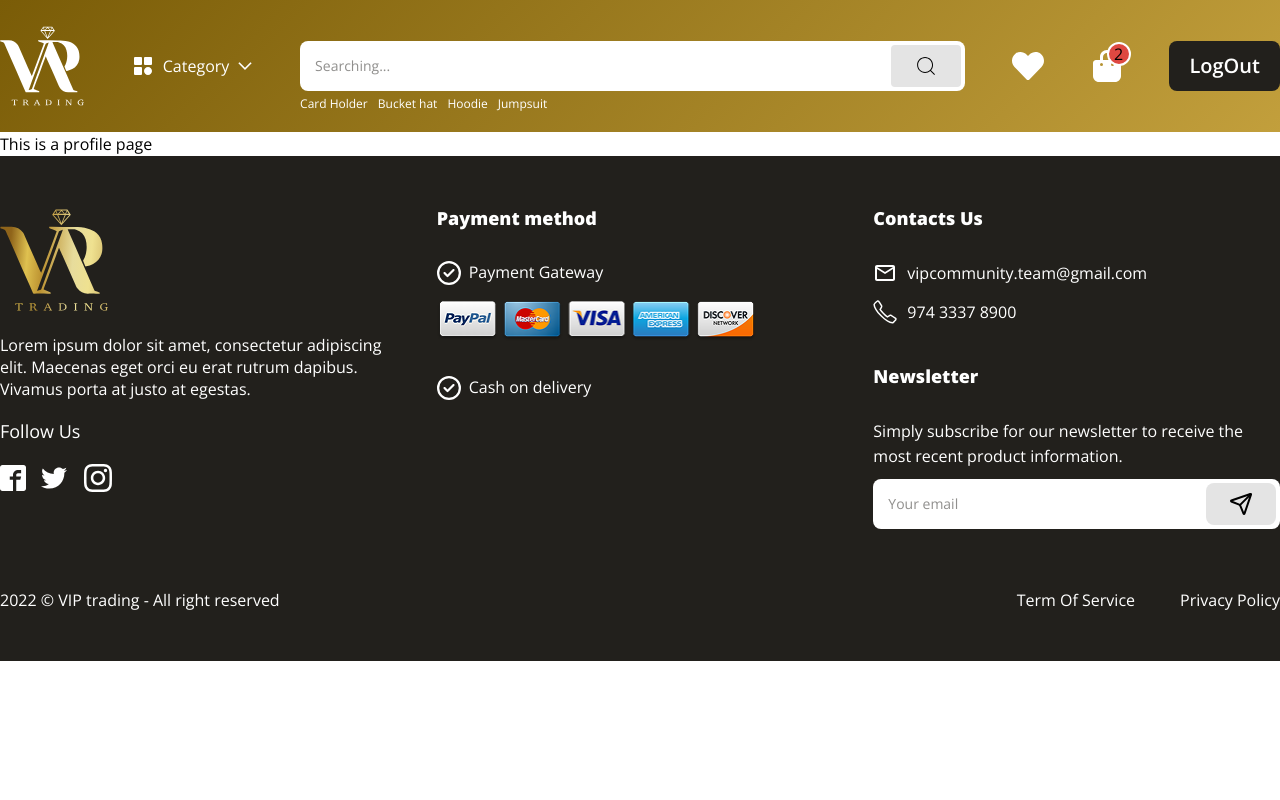
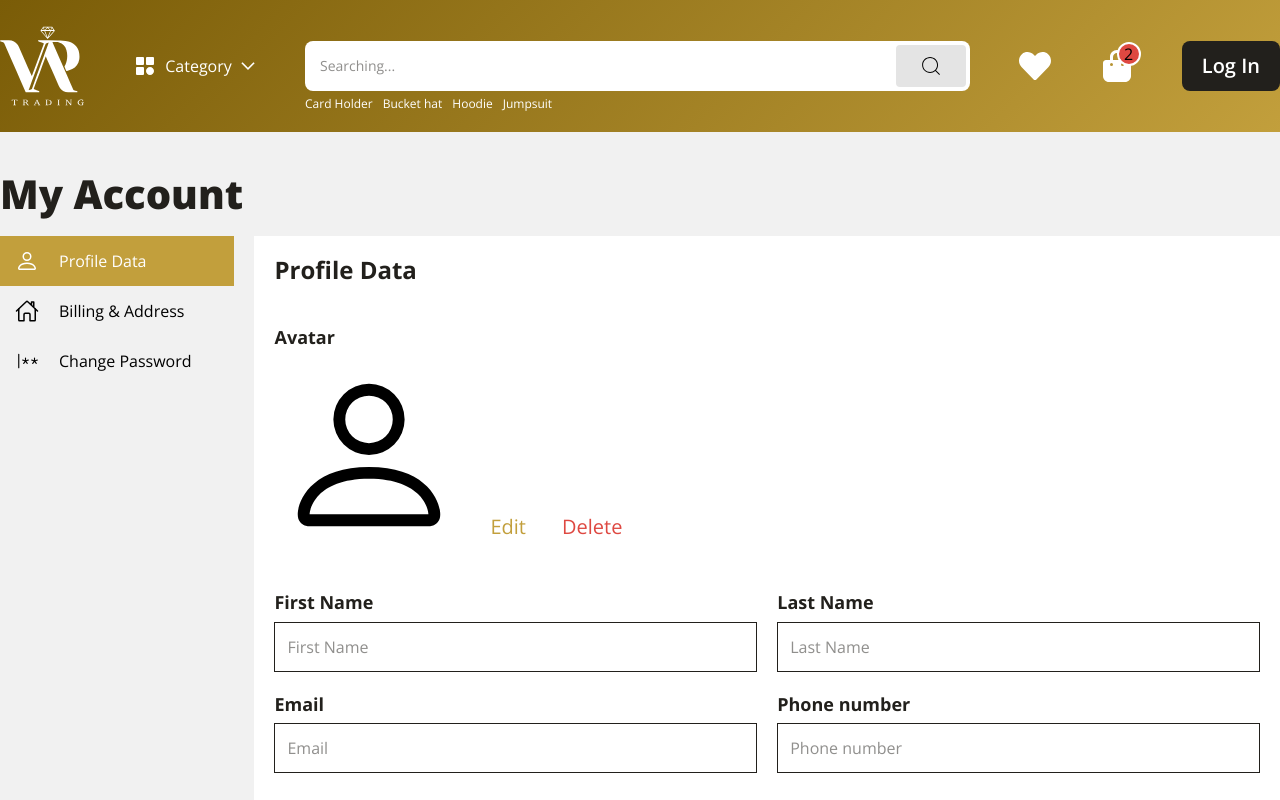
Before and after one commit to SaMaks90/store-multibrand, a Next.js app: page /profile in a window 1280 px wide. Shown: the top 800 px of the page. Built offline with nearby package versions, Linux system fonts and the light colour scheme; no server answers.

Commit message:
Added profile page with form for personal data|billing address|change password

```diff
--- a/src/app/globals.css
+++ b/src/app/globals.css
@@ -38,5 +38,5 @@ menu {
     --text-4xl: 40px;
     --text-5xl: 48px;
     --gradient-gold: 134deg, var(--secondary) 0%, var(--main-color) 100%;
-    --base-color-background: #fcfcfc;
+    --base-color-background: #f1f1f1;
 }
--- a/src/app/layout.tsx
+++ b/src/app/layout.tsx
@@ -4,6 +4,7 @@ import { Open_Sans } from "next/font/google";
 import "./globals.css";
 import Footer from "@/components/Footer";
 import Header from "@/components/Header";
+// import { refreshSession } from "@/src/app/lib/session";
 
 interface IRootLayoutProps {
   readonly children: ReactNode;
@@ -19,12 +20,20 @@ export const metadata: Metadata = {
 
 const openSans = Open_Sans({ subsets: ["latin"] });
 
-const RootLayout = ({ children }: IRootLayoutProps) => {
+const RootLayout = async ({ children }: IRootLayoutProps) => {
+  // await refreshSession();
+
   return (
     <html lang="en" className={openSans.className}>
       <body className={"flex flex-col min-h-screen"}>
         <Header />
-        {children}
+        <main
+          className={
+            "flex-grow flex justify-center h-full py-40 bg-(--base-color-background)"
+          }
+        >
+          {children}
+        </main>
         <Footer />
       </body>
     </html>
--- a/src/app/lib/session.ts
+++ b/src/app/lib/session.ts
@@ -40,7 +40,7 @@ const decrypt = async (
 
 export const getCurrentSession = async () => {
   const session = (await cookies()).get("session")?.value;
-  const payload = await decrypt(session);
+  const payload = session ? await decrypt(session) : null;
 
   return { session, payload };
 };
--- a/src/app/page.tsx
+++ b/src/app/page.tsx
@@ -1,5 +1,5 @@
 const Home = () => {
-  return <main className={"flex-grow"}></main>;
+  return <></>;
 };
 
 export default Home;
--- /dev/null
+++ b/src/app/profile/layout.tsx
@@ -0,0 +1,71 @@
+"use client";
+
+import { ReactNode } from "react";
+import Link from "next/link";
+import clsx from "clsx";
+import { useSearchParams } from "next/navigation";
+import { BsPerson } from "react-icons/bs";
+import { IoHomeOutline } from "react-icons/io5";
+import { PiPasswordLight } from "react-icons/pi";
+
+interface ILayoutProps {
+  children: ReactNode;
+}
+const Layout = ({ children }: ILayoutProps) => {
+  const params = useSearchParams();
+  const activeClassName = "bg-(--main-color) rounded-[8] text-(--white)";
+  const baseClassName = "h-50 flex items-center px-15 gap-20";
+
+  return (
+    <section className={"w-7xl flex flex-col gap-20"}>
+      <h2 className={"text-4xl text-(--dark) font-(--font-weight-extrabold)"}>
+        My Account
+      </h2>
+      <section className={"flex flex-row gap-20"}>
+        <aside className={"w-295 flex flex-col"}>
+          <Link
+            href={"/profile"}
+            className={clsx(
+              baseClassName,
+              !params.get("change-password") &&
+                !params.get("billing-address") &&
+                activeClassName,
+            )}
+          >
+            <BsPerson className={"w-24 h-24"} />
+            Profile Data
+          </Link>
+          <Link
+            href={"/profile?billing-address=true"}
+            className={clsx(
+              baseClassName,
+              params.get("billing-address") && activeClassName,
+            )}
+          >
+            <IoHomeOutline className={"w-24 h-24"} />
+            Billing & Address
+          </Link>
+          <Link
+            href={"/profile?change-password=true"}
+            className={clsx(
+              baseClassName,
+              params.get("change-password") && activeClassName,
+            )}
+          >
+            <PiPasswordLight className={"w-24 h-24"} />
+            Change Password
+          </Link>
+        </aside>
+        <section
+          className={
+            "w-full p-20 flex flex-col gap-40 bg-(--white) rounded-[8]"
+          }
+        >
+          {children}
+        </section>
+      </section>
+    </section>
+  );
+};
+
+export default Layout;
--- a/src/app/profile/page.tsx
+++ b/src/app/profile/page.tsx
@@ -1,5 +1,24 @@
+"use client";
+
+import { useSearchParams } from "next/navigation";
+import {
+  ProfileData,
+  ChangePassword,
+  BillingAddress,
+} from "@/components/Profile";
+
 const Page = () => {
-  return <h2>This is a profile page</h2>;
+  const params = useSearchParams();
+
+  if (params.get("billing-address")) {
+    return <BillingAddress />;
+  }
+
+  if (params.get("change-password")) {
+    return <ChangePassword />;
+  }
+
+  return <ProfileData />;
 };
 
 export default Page;
--- a/src/components/Header.tsx
+++ b/src/components/Header.tsx
@@ -4,12 +4,15 @@ import { BiSolidCategory } from "react-icons/bi";
 import { MdArrowForwardIos } from "react-icons/md";
 import { CiSearch } from "react-icons/ci";
 import { FaHeart } from "react-icons/fa";
-import { FaBagShopping, FaRegCircleUser } from "react-icons/fa6";
+import { FaBagShopping } from "react-icons/fa6";
 import Link from "next/link";
-import { usePathname } from "next/navigation";
+import { redirect, usePathname } from "next/navigation";
 import { LogoWhite } from "@/components/Logo";
 import { PrimaryButton } from "@/components/Button";
-import { logout } from "@/src/app/lib/actions/auth";
+import { getUser } from "@/src/app/lib/data-access-layer";
+import { useState, useEffect } from "react";
+import { IUser } from "@/src/app/lib/definitions";
+import { ProfileView } from "@/components/Profile";
 
 const Category = () => {
   return (
@@ -65,19 +68,30 @@ const HistorySearching = () => {
   );
 };
 
-const LogoutButton = () => {
-  const click = async () => {
-    await logout();
+const LogIn = () => {
+  const click = () => {
+    redirect("/login");
   };
 
   return (
-    <PrimaryButton label={"LogOut"} type={"button"} actionForButton={click} />
+    <PrimaryButton label={"Log In"} type={"button"} actionForButton={click} />
   );
 };
 
 const Header = () => {
-  const isLogged = false;
+  const [user, setUser] = useState<IUser | null>(null);
   const pathname = usePathname();
+
+  useEffect(() => {
+    const getDataUser = async () => {
+      const result = await getUser();
+      if (result) {
+        setUser(result);
+      }
+    };
+
+    getDataUser().then((r) => console.log(r));
+  }, []);
 
   if (pathname === "/login" || pathname === "/registration") {
     return <></>;
@@ -107,14 +121,8 @@ const Header = () => {
             2
           </span>
         </section>
-        {!isLogged && <LogoutButton />}
-        {isLogged && (
-          <section className={"flex flex-row gap-6 items-center"}>
-            <FaRegCircleUser className={"w-32 h-32 text-(--white)"} />
-            <span className={"text-(--white) text-lg"}>User Testing</span>
-            <MdArrowForwardIos className={"rotate-90 text-(--white)"} />
-          </section>
-        )}
+        {!user && <LogIn />}
+        {user && <ProfileView user={user} />}
       </section>
     </header>
   );
--- /dev/null
+++ b/src/components/Profile.tsx
@@ -0,0 +1,238 @@
+import { FaRegCircleUser } from "react-icons/fa6";
+import { BsPerson } from "react-icons/bs";
+import { RiAccountBoxLine } from "react-icons/ri";
+import {
+  MdArrowForwardIos,
+  MdDeleteForever,
+  MdOutlineEdit,
+} from "react-icons/md";
+import { PiSignOutLight } from "react-icons/pi";
+import { BsBoxSeam } from "react-icons/bs";
+import { redirect } from "next/navigation";
+import { IUser } from "@/src/app/lib/definitions";
+import { logout } from "@/src/app/lib/actions/auth";
+import { PrimaryButton } from "@/components/Button";
+
+interface IProfileViewProps {
+  user: IUser;
+}
+
+interface ITitleSubPageProps {
+  title: string;
+}
+
+interface IInputFormProps {
+  label: string;
+  type: "text" | "password" | "email";
+  placeholder: string;
+}
+
+const TitleSubPage = ({ title }: ITitleSubPageProps) => {
+  return (
+    <h3 className={"text-3xl font-(--font-weight-bold) text-(--dark)"}>
+      {title}
+    </h3>
+  );
+};
+
+const AddressView = () => {
+  return (
+    <section
+      className={
+        "relative border-b-1 border-(--light) w-full flex flex-row gap-20 py-10"
+      }
+    >
+      <button className={"absolute top-2 right-60 cursor-pointer"}>
+        <MdOutlineEdit className={"w-30 h-30"} />
+      </button>
+      <button className={"absolute top-0 right-10 cursor-pointer"}>
+        <MdDeleteForever className={"w-32 h-32 text-(--status-error)"} />
+      </button>
+      <RiAccountBoxLine className={"w-32 h-32"} />
+      <section>
+        <section className={"flex flex-row gap-20 pb-20 items-center"}>
+          <h5 className={"text-(--dark) text-2xl"}>Jhon Doe</h5>
+          <span
+            className={
+              "rounded-[8] p-10 bg-(--status-inprogress) opacity-60 text-sm font-(--font-weight-bold)"
+            }
+          >
+            Default
+          </span>
+        </section>
+        <p className={"text-lg text-(--grey) flex flex-row gap-6 items-center"}>
+          <span>jhon@gmail.com</span>
+          <span className={"w-4 h-4 bg-(--grey) rounded-[100%] flex"}></span>
+          <span>+6281234567890</span>
+        </p>
+        <p className={"text-lg text-(--grey)"}>
+          Jl. Mawar Mutih No. 34, Malang, East Java, Indonesia, 12012
+        </p>
+      </section>
+    </section>
+  );
+};
+
+const InputForm = ({ label, type, placeholder }: IInputFormProps) => {
+  const labelClassName =
+    "text-(--dark) font-(--font-weight-bold) text-xl flex flex-col gap-6 w-full";
+  const inputClassName =
+    "outline-none rounded-[8] border-1 border-(--dark) text-(--dark) text-lg font-(--font-weight-normal) h-50 px-12";
+
+  return (
+    <label className={labelClassName}>
+      {label}
+      <input type={type} className={inputClassName} placeholder={placeholder} />
+    </label>
+  );
+};
+
+export const ProfileView = ({ user }: IProfileViewProps) => {
+  return (
+    <section
+      className={"flex flex-row gap-6 items-center cursor-pointer relative"}
+    >
+      <FaRegCircleUser className={"w-32 h-32 text-(--white)"} />
+      <span className={"text-(--white) text-lg"}>
+        {user.name.slice(0, 6)}...
+      </span>
+      <MdArrowForwardIos className={"rotate-90 text-(--white)"} />
+      <section
+        className={
+          "absolute top-40 bg-(--white) flex flex-col gap-20 rounded-[8]"
+        }
+      >
+        <button
+          onClick={() => redirect("/")}
+          className={
+            "flex flex-row justify-center items-center gap-20 text-lg text-(--dark)"
+          }
+        >
+          <BsBoxSeam className={"w-24 h-24"} />
+          My Order
+        </button>
+        <button
+          onClick={() => redirect("/")}
+          className={
+            "flex flex-row justify-center items-center gap-20 text-lg text-(--dark)"
+          }
+        >
+          <BsPerson className={"w-24 h-24"} />
+          Account
+        </button>
+        <button
+          onClick={async () => await logout()}
+          className={
+            "flex flex-row justify-center items-center gap-20 text-lg text-(--dark)"
+          }
+        >
+          <PiSignOutLight className={"w-24 h-24"} />
+          Sign Out
+        </button>
+      </section>
+    </section>
+  );
+};
+
+export const ProfileData = () => {
+  const labelClassName =
+    "text-(--dark) font-(--font-weight-bold) text-xl flex flex-col gap-6 w-full";
+  const inputClassName =
+    "outline-none rounded-[8] border-1 border-(--dark) text-(--dark) text-lg font-(--font-weight-normal) h-50 px-12";
+
+  return (
+    <>
+      <TitleSubPage title={"Profile Data"} />
+      <section className={"flex flex-col gap-10"}>
+        <h4 className={"text-xl font-(--font-weight-bold) text-(--dark)"}>
+          Avatar
+        </h4>
+        <section className={"flex flex-row items-end gap-16"}>
+          <BsPerson className={"w-190 h-190"} />
+          <label
+            className={
+              "cursor-pointer p-10 bg-none text-(--main-color) text-2xl"
+            }
+          >
+            <input type={"file"} className={"hidden"} />
+            Edit
+          </label>
+          <button
+            className={
+              "cursor-pointer p-10 bg-none text-(--status-error) text-2xl"
+            }
+          >
+            Delete
+          </button>
+        </section>
+      </section>
+      <form className={"grid grid-cols-2 gap-20 w-full"}>
+        <InputForm
+          label={"First Name"}
+          type={"text"}
+          placeholder={"First Name"}
+        />
+        <InputForm
+          label={"Last Name"}
+          type={"text"}
+          placeholder={"Last Name"}
+        />
+        <InputForm label={"Email"} type={"email"} placeholder={"Email"} />
+        <InputForm
+          label={"Phone number"}
+          type={"text"}
+          placeholder={"Phone number"}
+        />
+        <PrimaryButton
+          label={"Save"}
+          type={"submit"}
+          className={"w-190 mt-40 h-60"}
+        />
+      </form>
+    </>
+  );
+};
+
+export const ChangePassword = () => {
+  return (
+    <>
+      <TitleSubPage title={"Change Password"} />
+      <form className={"flex flex-col gap-20 w-434"}>
+        <InputForm
+          type={"password"}
+          label={"Current Password"}
+          placeholder={"Current Password"}
+        />
+        <InputForm
+          type={"password"}
+          label={"New Password"}
+          placeholder={"New Password"}
+        />
+        <InputForm
+          type={"password"}
+          label={"Retype New Password"}
+          placeholder={"Retype New Password"}
+        />
+        <PrimaryButton
+          label={"Save"}
+          type={"submit"}
+          className={"mt-20 w-190"}
+        />
+      </form>
+    </>
+  );
+};
+
+export const BillingAddress = () => {
+  return (
+    <>
+      <section className={"flex flex-row justify-between"}>
+        <TitleSubPage title={"Billing & Address"} />
+        <button className={"p-10 text-(--main-color) text-2xl cursor-pointer"}>
+          + Add New Address
+        </button>
+      </section>
+      <AddressView />
+    </>
+  );
+};
```
Also changed, not shown: src/app/lib/data-access-layer.ts (+8 -12 lines), src/middleware.ts (renamed from middleware.ts, +4 -8 lines).
